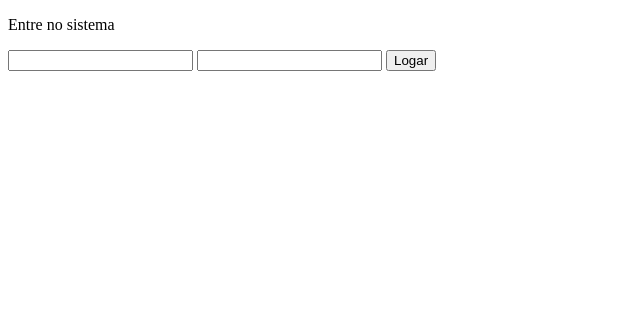
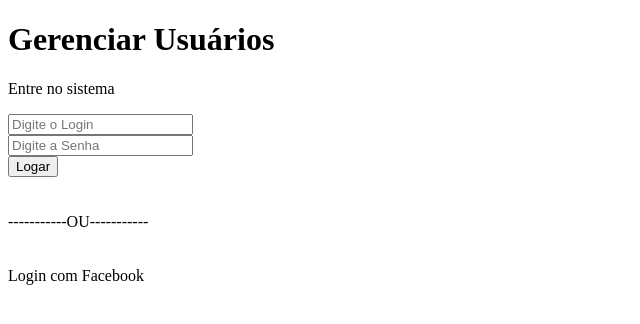
Before and after one commit to LeonardoJoksan/sistema-de-gerenciar-usuarios, a Flask app: page / in a window 1280 px wide. Shown: the top 324 px of the page, without its empty margins (0-640 px from the left). Run offline with Flask 2, Linux system fonts and the light colour scheme; some libraries are stand-ins or nearby versions.

Commit message:
Atualizado com login do facebook

```diff
--- a/templates/adicionar_novo.html
+++ b/templates/adicionar_novo.html
@@ -1,7 +1,7 @@
 <!DOCTYPE html>
 <html>
   <head>
-    <title>Alterar</title>
+    <title>Sistema de gerenciar usuários - Adicionar novo</title>
   </head>
   <body>
     <p>{{ mensagem }}</p>
@@ -9,6 +9,7 @@
     <h2>Adicionar novo usuário</h2>
     <form action="/adicionar-novo-save" method="POST">
       <input type="text" id="name" name="name" placeholder="Nome" autocomplete="off" /><br><br>
+      <input type="text" id="email" name="email" placeholder="E-mail" autocomplete="off" /><br><br>
       <input type="text" id="login" name="login" placeholder="Login" autocomplete="off" /><br><br>
       <input type="password" id="pwd" name="password" placeholder="Senha" autocomplete="off" /><br><br>
       <button type="submit">Adicionar</button><br><br>
--- a/templates/alterar.html
+++ b/templates/alterar.html
@@ -1,7 +1,7 @@
 <!DOCTYPE html>
 <html>
   <head>
-    <title>Alterar</title>
+    <title>Sistema de gerenciar usuários - Alterar</title>
   </head>
   <body>
     <p>{{ mensagem }}</p>
@@ -10,6 +10,7 @@
     <form action="/alterar-save" method="POST">
         <input type="hidden" name="id" id="id" value="{{ id }}">
       <input type="text" id="name" name="name" placeholder="Nome" autocomplete="off" value="{{ name }}" /><br><br>
+      <input type="text" id="email" name="email" placeholder="E-mail" autocomplete="off" value="{{ email }}" /><br><br>
       <input type="text" id="login" name="login" placeholder="Login" autocomplete="off" value="{{ login }}" /><br><br>
       <input type="password" id="pwd" name="password" placeholder="Senha" autocomplete="off" value="{{ password }}" /><br><br>
       <button type="submit">Salvar</button><br><br>
--- a/templates/excluir.html
+++ b/templates/excluir.html
@@ -1,7 +1,7 @@
 <!DOCTYPE html>
     <html>
     <head>
-        <title>excluido com sucesso</title>
+        <title>Sistema de gerenciar usuários - Excluido com sucesso</title>
     </head>
     <body>
         <div>
--- a/templates/login.html
+++ b/templates/login.html
@@ -1,14 +1,39 @@
 <!DOCTYPE html>
 <html>
   <head>
-    <title>Jinja2 Exemplo!</title>
+    <title>Sistema de gerenciar usuários - Login</title>
+    <link rel="stylesheet" href="{{url_for('static', filename='sgu.css')}}">
+
+    <script async defer crossorigin="anonymous" src="https://connect.facebook.net/pt_BR/sdk.js#xfbml=1&version=v6.0&appId=205811940706259&autoLogAppEvents=1"></script>
+    <script src="https://ajax.googleapis.com/ajax/libs/jquery/3.4.1/jquery.min.js"></script>
+
+    <script src="{{url_for('static', filename='sgu-login-facebook.js')}}"></script>
   </head>
   <body>
-    <p>{{ mensagem }}</p>
-    <form action="/form_teste" method="POST">
-      <input type="text" id="login" name="login" autocomplete="off" />
-      <input type="password" id="pwd" name="password" autocomplete="off" />
-      <button type="submit">Logar</button>
-    </form>
+    <div class="box-login">
+      <h1>Gerenciar Usuários</h1>
+      <p>{{ mensagem }}</p>
+        <form action="/entrar" method="POST">
+          <input type="text" id="login" name="login" autocomplete="off" placeholder="Digite o Login" /> <br>
+          <input type="password" id="pwd" name="password" autocomplete="off" placeholder="Digite a Senha" /> <br>
+          <button type="submit">Logar</button>
+        </form>
+          <br>
+          <br>
+          <span>-----------OU-----------</span>
+          <br><br>
+        <div class="logado-com-facebook">
+          <div class="foto-facebook">
+            <img src="" alt="">
+          </div>
+          <div class="informacoes-facebook">
+            <div class="uid-facebook"></div>
+            <div class="nome-facebook"></div>
+            <div class="email-facebook"></div>
+          </div>
+        </div>
+
+        <div onclick="return loginfb();" class="login-facebook">Login com Facebook</div>
+    </div>
   </body>
 </html>
--- a/templates/login_ok.html
+++ b/templates/login_ok.html
@@ -1,7 +1,7 @@
 <!DOCTYPE html>
     <html>
     <head>
-        <title>Login OK!</title>
+        <title>Sistema de gerenciar usuários - entrando...</title>
     </head>
     <body>
         <div>
```
Also changed, not shown: templates/logado.html (+12 -1 lines), templates/logado_facebook.html (added, +51 -0 lines).
